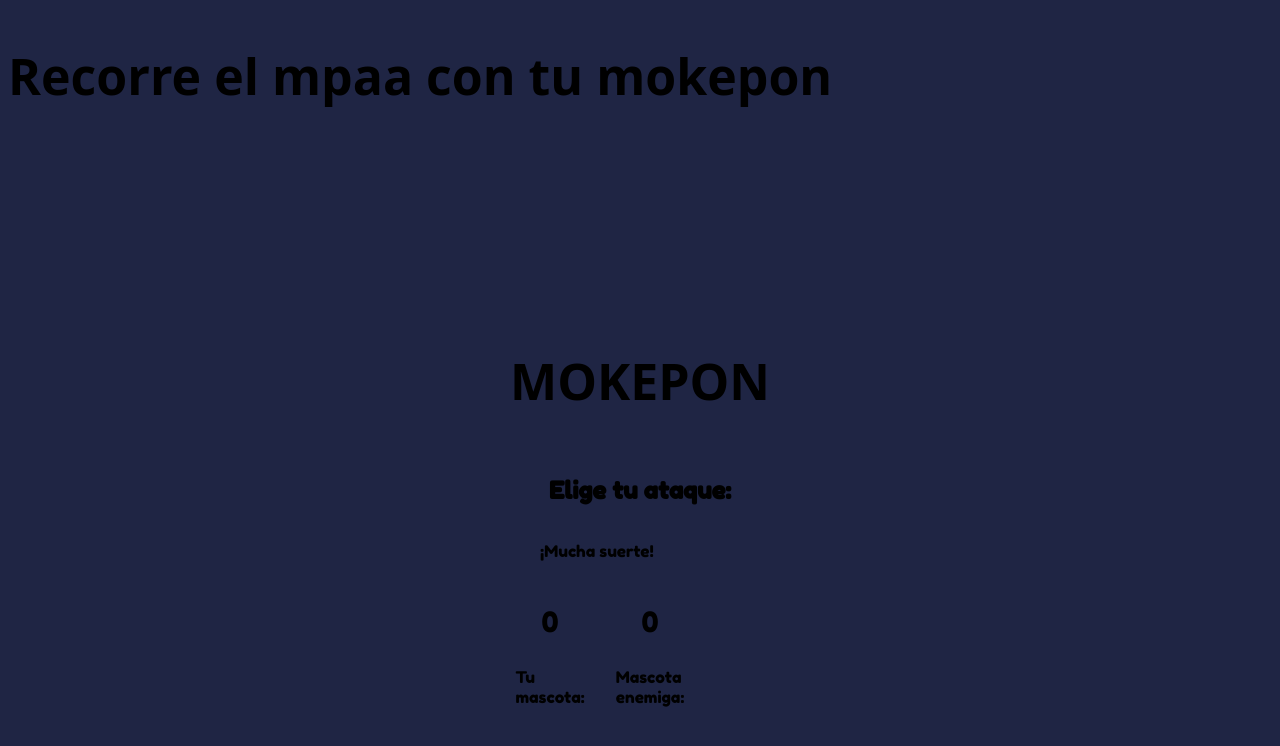
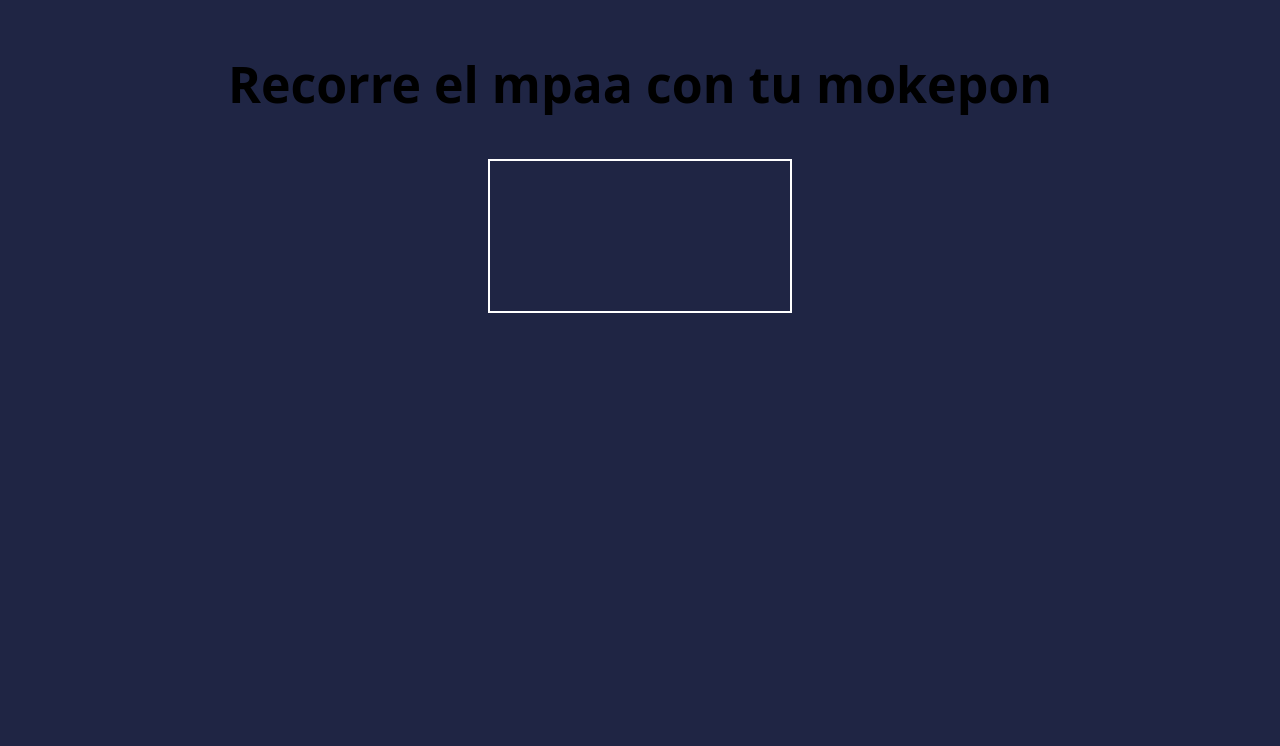
Before and after one commit to isatm/mokepon, a plain HTML site: page Mokepon.html in a window 1280 px wide. Both pictures are taken after a click on the button "Seleccionar". Drawn offline with Linux system fonts and the light colour scheme.

Commit message:
inicio del canvas

```diff
--- a/Mokepon.js
+++ b/Mokepon.js
@@ -43,7 +43,7 @@
 let victoriasEnemigo = 0
 let vidasJugador = 3
 let vidasEnemigo = 3
-
+let lienzo = mapa.getContext("2d")
 class Mokepon {
     constructor(nombre, foto, vida) {
         this.nombre = nombre
@@ -88,7 +88,7 @@
 
 function iniciarJuego() {
     sectionReinicio.style.display = 'none'
-
+    sectionVerMapa.style.display = 'none'
     mokepones.forEach((mokepon) => {
         opcionDeMokepones = `
         <input type="radio" name = "mascotas" id = ${mokepon.nombre} />
@@ -113,7 +113,17 @@
 
 function seleccionarMascotaJugador() {
     sectionSeleccionarMascota.style.display = 'none'
-    sectionSeleccionarAtaque.style.display = 'flex'
+    //sectionSeleccionarAtaque.style.display = 'flex'
+    sectionVerMapa.style.display = 'flex'
+    let imagenTerrax = new Image()
+    imagenTerrax.src = terrax.foto
+    lienzo.drawImage(imagenTerrax,
+        20,
+        40,
+        100,
+        100
+    )
+
 
     if (inputAqua.checked) {
         spanMascotaJugador.innerHTML = inputAqua.id
--- a/styles.css
+++ b/styles.css
@@ -111,6 +111,14 @@
     width: 20px;
 
 }
+#verMapa{
+    flex-direction: column;
+    align-items: center;
+    justify-content: center;
+}
+#mapa{
+    border: 2px solid white;
+}
 
 @media (max-width: 360px){
 
```
